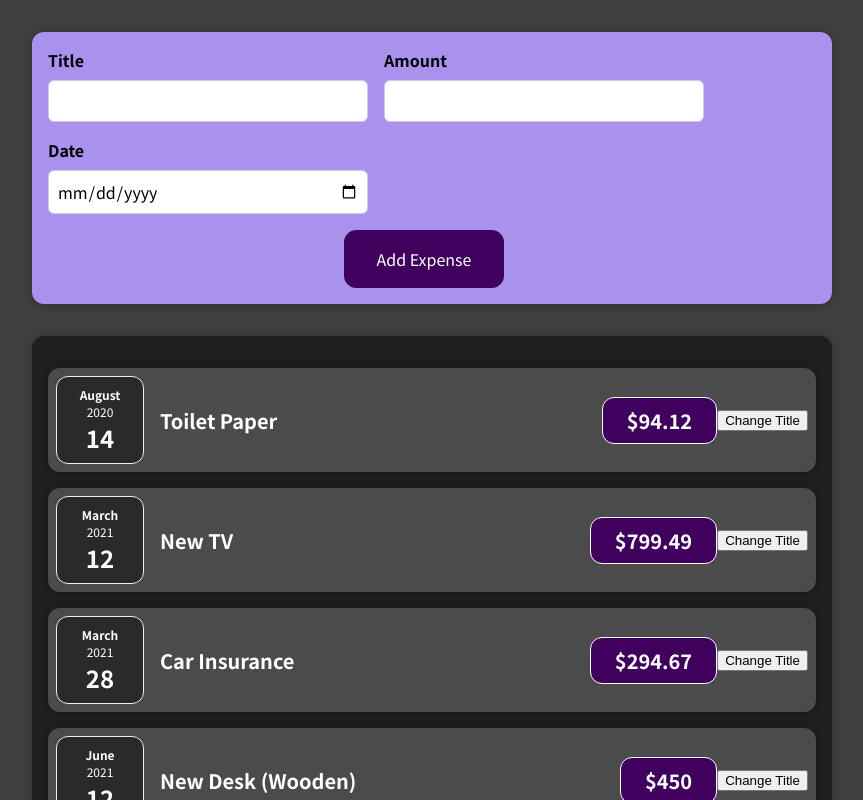
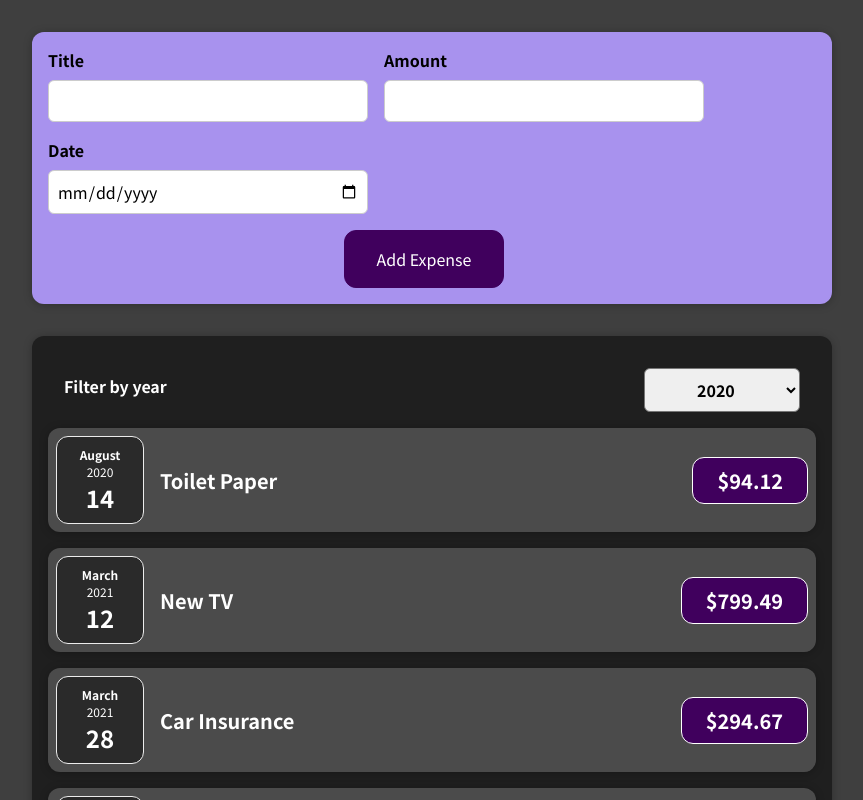
Before and after one commit to LouisAlemar/expense-tracker, a React (Create React App) app: page / in a window 1280 px wide. Shown: the top 800 px of the page, without its empty margins (208-1071 px from the left). Built offline with nearby package versions, Linux system fonts and the light colour scheme.

Commit message:
create an expenses filter

```diff
--- a/src/App.js
+++ b/src/App.js
@@ -24,9 +24,14 @@ const App = () => {
     },
   ];
 
+  const addExpenseHandler = (expense) => {
+    console.log("in app.js");
+    console.log(expense);
+  };
+
   return (
     <div>
-      <NewExpense />
+      <NewExpense onAddExpense={addExpenseHandler} />
       <Expenses items={expenses} />
     </div>
   );
--- a/src/components/ExpenseForm/index.js
+++ b/src/components/ExpenseForm/index.js
@@ -1,20 +1,70 @@
+import { useState } from "react";
+
 import "./ExpenseForm.scss";
 
-const ExpenseForm = () => {
+const ExpenseForm = ({ onSaveExpenseData }) => {
+  const [enteredTitle, setEnteredTitle] = useState("");
+  const [enteredAmount, setEnteredAmount] = useState("");
+  const [enteredDate, setEnteredDate] = useState("");
+
+  const titleChangeHandler = (event) => {
+    setEnteredTitle(event.target.value);
+  };
+
+  const amountChangeHandler = (event) => {
+    setEnteredAmount(event.target.value);
+  };
+
+  const dateChangeHandler = (event) => {
+    setEnteredDate(event.target.value);
+  };
+
+  const submitHandler = (event) => {
+    event.preventDefault();
+
+    const expenseData = {
+      title: enteredTitle,
+      amount: enteredAmount,
+      date: new Date(enteredDate),
+    };
+
+    onSaveExpenseData(expenseData);
+
+    setEnteredTitle("");
+    setEnteredAmount("");
+    setEnteredDate("");
+  };
+
   return (
-    <form>
+    <form onSubmit={submitHandler}>
       <div className="new-expense__controls">
         <div className="new-expense__control">
           <label>Title</label>
-          <input type="text" />
+          <input
+            type="text"
+            value={enteredTitle}
+            onChange={titleChangeHandler}
+          />
         </div>
         <div className="new-expense__control">
           <label>Amount</label>
-          <input type="number" min="0.01" step="0.01" />
+          <input
+            type="number"
+            min="0.01"
+            step="0.01"
+            value={enteredAmount}
+            onChange={amountChangeHandler}
+          />
         </div>
         <div className="new-expense__control">
           <label>Date</label>
-          <input type="date" min="2019-01-01" max="2023-12-31" />
+          <input
+            type="date"
+            min="2019-01-01"
+            max="2023-12-31"
+            value={enteredDate}
+            onChange={dateChangeHandler}
+          />
         </div>
       </div>
       <div className="new-expense__actions">
--- a/src/components/ExpenseItem/index.js
+++ b/src/components/ExpenseItem/index.js
@@ -1,25 +1,16 @@
-import { useState } from "react";
-
 import ExpenseDate from "../ExpenseDate";
 import Card from "../Card";
 
 import "./ExpenseItem.scss";
 
 const ExpenseItem = ({ item }) => {
-  const [title, setTitle] = useState(item.title);
-
-  const clickHandler = () => {
-    setTitle("Updated!");
-  };
-
   return (
     <Card className="expense-item">
       <ExpenseDate date={item.date} />
       <div className="expense-item__description">
-        <h2>{title}</h2>
+        <h2>{item.title}</h2>
         <div className="expense-item__price">${item.amount}</div>
       </div>
-      <button onClick={clickHandler}>Change Title</button>
     </Card>
   );
 };
--- a/src/components/Expenses/index.js
+++ b/src/components/Expenses/index.js
@@ -1,15 +1,30 @@
+import { useState } from "react";
+
 import ExpenseItem from "../ExpenseItem";
+import ExpensesFilter from "../ExpensesFilter";
 import Card from "../Card";
 
 import "./Expenses.scss";
 
 const Expenses = ({ items }) => {
+  const [filteredYear, setFilteredYear] = useState("2020");
+
+  const filterChangeHandler = (selectedYear) => {
+    setFilteredYear(selectedYear);
+  };
+
   return (
-    <Card className="expenses">
-      {items.map((item) => {
-        return <ExpenseItem key={item.id} item={item} />;
-      })}
-    </Card>
+    <div>
+      <Card className="expenses">
+        <ExpensesFilter
+          selected={filteredYear}
+          onChangeFilter={filterChangeHandler}
+        />
+        {items.map((item) => {
+          return <ExpenseItem key={item.id} item={item} />;
+        })}
+      </Card>
+    </div>
   );
 };
 
--- /dev/null
+++ b/src/components/ExpensesFilter/ExpensesFilter.scss
@@ -0,0 +1,24 @@
+.expenses-filter {
+  color: white;
+  padding: 0 1rem;
+
+  &__control {
+    display: flex;
+    width: 100%;
+    align-items: center;
+    justify-content: space-between;
+    margin: 1rem 0;
+  }
+
+  label {
+    font-weight: bold;
+    margin-bottom: 0.5rem;
+  }
+
+  select {
+    font: inherit;
+    padding: 0.5rem 3rem;
+    font-weight: bold;
+    border-radius: 6px;
+  }
+}
--- /dev/null
+++ b/src/components/ExpensesFilter/index.js
@@ -0,0 +1,24 @@
+import "./ExpensesFilter.scss";
+
+const ExpensesFilter = ({ selected, onChangeFilter }) => {
+  const dropdownChangehandler = (event) => {
+    onChangeFilter(event.target.value);
+  };
+
+  return (
+    <div className="expenses-filter">
+      <div className="expenses-filter__control">
+        <label>Filter by year</label>
+        <select value={selected} onChange={dropdownChangehandler}>
+          <option value="2023">2023</option>
+          <option value="2022">2022</option>
+          <option value="2021">2021</option>
+          <option value="2020">2020</option>
+          <option value="2019">2019</option>
+        </select>
+      </div>
+    </div>
+  );
+};
+
+export default ExpensesFilter;
--- a/src/components/NewExpense/index.js
+++ b/src/components/NewExpense/index.js
@@ -2,10 +2,18 @@ import ExpenseForm from "../ExpenseForm";
 
 import "./NewExpense.scss";
 
-const NewExpense = () => {
+const NewExpense = ({ onAddExpense }) => {
+  const saveExpenseDataHandler = (enteredExpenseData) => {
+    const expenseData = {
+      ...enteredExpenseData,
+      id: Math.random().toString(),
+    };
+
+    onAddExpense(expenseData);
+  };
   return (
     <div className="new-expense">
-      <ExpenseForm />
+      <ExpenseForm onSaveExpenseData={saveExpenseDataHandler} />
     </div>
   );
 };
```
